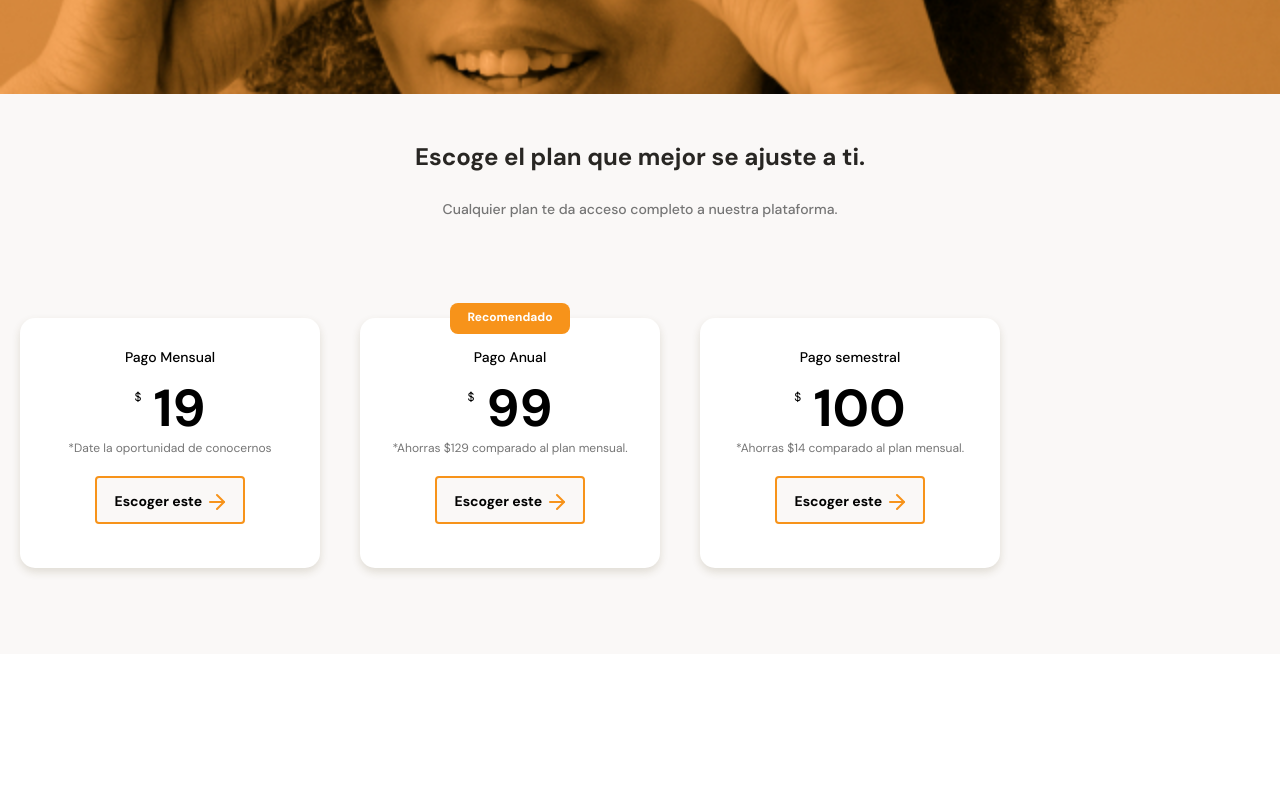
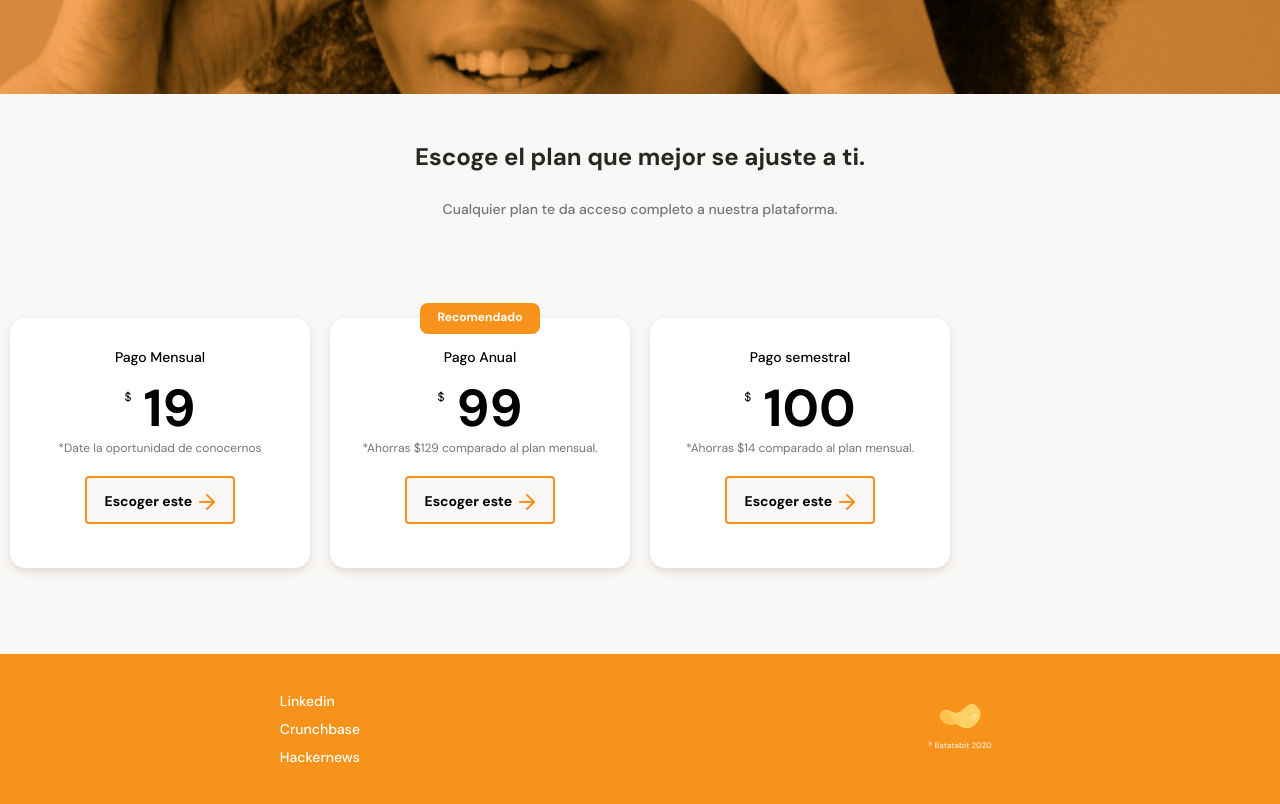
Before and after one commit to SepulvedaLuis/Mobile-First, a plain HTML site: page index.html in a window 1280 px wide. Shown: the part 2656-3460 px from the top of the page. Before the commit the page ends 3310 px from the top, so only its background shows below. Drawn offline with Linux system fonts and the light colour scheme.

Commit message:
Agregamos el footer

```diff
--- a/index.html
+++ b/index.html
@@ -182,7 +182,16 @@
     </main>
 
     <footer>
-
+        <section class="footer-left">
+            <ul>
+                <li><a href="#">Linkedin</a></li>
+                <li><a href="#">Crunchbase</a></li>
+                <li><a href="#">Hackernews</a></li>
+            </ul>
+        </section>
+        <section class="footer-right">
+            <img src="./assets/img/logo-footer.svg" alt="Logo de Batatabit 2020">
+        </section>
     </footer>
 </body>
 </html>
--- a/styles.css
+++ b/styles.css
@@ -459,10 +459,10 @@ main {
     position: relative;
     scroll-snap-align: center;
     width: 70%;
-    min-width: 230px;
+    min-width: 190px;
     max-width: 300px;
     height: 250px;
-    margin: 50px 20px 0;
+    margin: 50px 10px 0;
     padding: 0 15px;
     background-color: var(--just-white);
     border-radius: 15px;
@@ -524,3 +524,28 @@ main {
     background-image: url('./assets/icons/orange-right-arrow.svg');
     vertical-align: text-bottom;
 }
+footer {
+    display: flex;
+    width: 100%;
+    height: 150px;
+    background-color: var(--bitcoin-orange);
+}
+footer section {
+    width: 50%;
+    display: flex;
+    justify-content: center;
+    align-items: center;
+}
+footer .footer-left ul {
+    font-size: 1.4rem;
+    font-weight: 500;
+    line-height: 1.8rem;
+    list-style: none;
+}
+.footer-left li {
+    margin: 10px 0;
+}
+.footer-left a {
+    text-decoration: none;
+    color: var(--just-white);
+}
```
